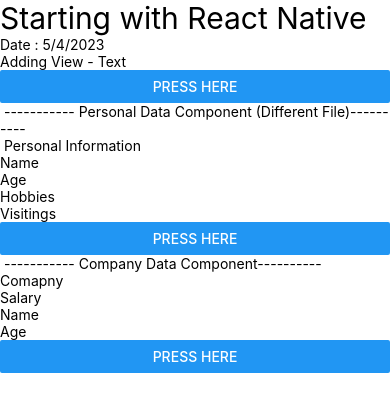
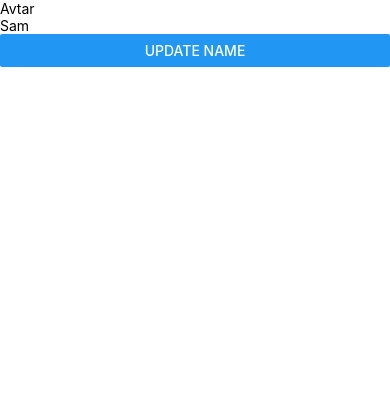
Before and after one commit to TheAvtarSingh/Lets_Start_React_Native, a React Native app: screen / in a window 390 px wide. Shown: the top 412 px of the page. Built offline with nearby package versions, Linux system fonts and the light colour scheme.

Commit message:
Pushing States

```diff
--- a/App.js
+++ b/App.js
@@ -1,37 +1,32 @@
+import React, { useState } from "react";
+import { View } from "react-native";
+import { Text } from "react-native";
+import { Button } from "react-native";
 
-import {  Text, View,Button } from 'react-native';
-import PersonalData from './components/PersonalData';
 
-const date = "5/4/2023"
-const data  = {fontSize:30}
-const textadded = ()=>{return "Adding Style Tag under Text";}
+const App = () =>{
+// State
+  const [name,setName] = useState("Avtar");
+// Variable
+let data = "Sam";
+  function testName() {
+    data = "Singh";
+    // it will not update
+    // it will not render again
+    setName("Singh")
+    // name will be get updated
+  }
+  return (
+    <View>
+      <Text>{name}</Text>
+      <Text>{data}</Text>
+      <Button title="Update Name" onPress={testName}></Button>
 
-export default function App() {
-  return (
-    <View >
-      <Text style={data}>Starting with React Native</Text>
-      <Text>Date : {date}</Text>
-      <Text>Adding View - Text</Text>
-      <Text>{textadded}</Text>
-      <Button title='Press Here'></Button>
-      <Text> ----------- Personal Data Component (Different File)----------</Text>
-      <PersonalData />
-      <Text> ----------- Company Data Component----------</Text>
-      <CompanyData />
     </View>
-  );
+  )
 }
 
+// States vs Variable - 1. State Render Component when we refresh
+// 2. In Variable
 
-const CompanyData  =() =>{
-
-  return (
-    <View >
-    <Text >Comapny</Text>
-    <Text>Salary</Text>
-    <Text>Name</Text>
-    <Text>Age</Text>
-    <Button title='Press Here'></Button>
-  </View>
-  );
-}
+export default App;
```
Also changed, not shown: 1 other file (tests, documents, lock files or other folders).
